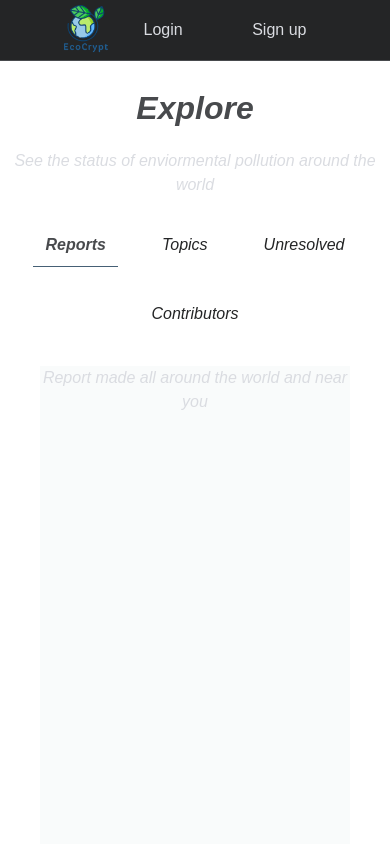
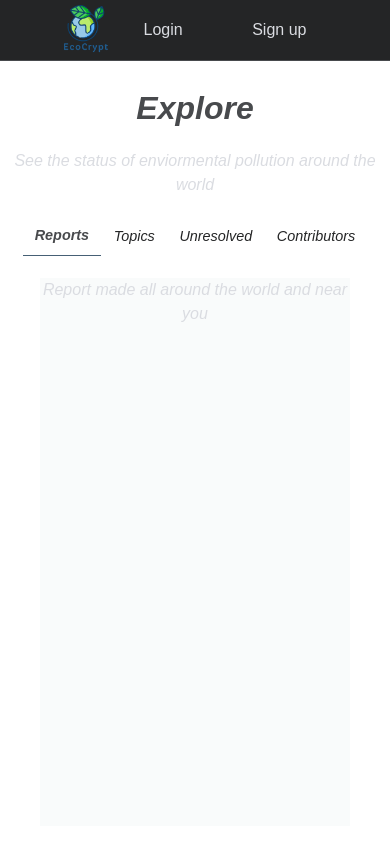
Before and after one commit to lmanzanero/next-js-app, a Next.js app: page /explore in a window 390 px wide. Shown: the top 844 px of the page. Built offline with nearby package versions, Linux system fonts and the light colour scheme.

Commit message:
added sticky section to explore page

```diff
--- a/pages/article/[slug].js
+++ b/pages/article/[slug].js
@@ -8,7 +8,6 @@ import { getStrapiMedia } from "../../services/api/media";
 
 const Article = ({ article, categories }) => {
   const imageUrl = getStrapiMedia(article.image);
-  console.log(article);
   const seo = {
     metaTitle: article.title,
     metaDescription: article.description,
--- a/pages/dashboard.js
+++ b/pages/dashboard.js
@@ -4,7 +4,9 @@ import Layout from '../components/Layout';
 export default function Dashboard() {
   return (
     <Layout>
-      <h1>Dashboard</h1>
+      <div className="page">
+        <h1 className="title">Dashboard</h1>
+      </div>
     </Layout>
   );
 }
--- a/pages/explore.js
+++ b/pages/explore.js
@@ -18,8 +18,8 @@ export default function Explore  () {
         <div className="page explore">
           <h1 className="title">Explore</h1>
           <p className="desc">See the status of enviormental pollution around the world</p>
-          <Tabs selectedIndex={tabIndex} onSelect={index => setTabIndex(index)}>
-            <TabList>
+          <Tabs  selectedIndex={tabIndex} onSelect={index => setTabIndex(index)}>
+            <TabList className="explore-tabs">
               <Tab>Reports</Tab>
               <Tab>Topics</Tab>
               <Tab>Unresolved</Tab>
--- a/styles/globals.css
+++ b/styles/globals.css
@@ -50,16 +50,22 @@ a:hover{
 }
 
 .react-tabs ul {
+  display: flex;
+  flex-direction: row;
+  align-items: center;
+  justify-content: center;
+  background-color: white;
+  padding: 0px 1em;
   color: var(--text-color);
+  font-size: 0.9rem;
   border: none;
 }
 
 .react-tabs ul li {
   height: 1.5em;
-  margin: 1em;
+  margin: 0.5em auto;
   border: none;
   color: var(--bg);
-  justify-content: center;
 }
 
 .react-tabs .react-tabs__tab--selected {
@@ -279,6 +285,13 @@ a:hover{
 
 .page.explore {
   text-align: center;
+}
+
+.page.explore .explore-tabs {
+  position: sticky;
+  top: 0;
+  margin: 0 auto;
+  max-width: 50vw;
 }
 
 .page.explore .more-section {
@@ -1254,6 +1267,13 @@ a:hover{
     margin: auto;
     padding: 1em 2em;
   }
+
+  .page.explore .explore-tabs {
+    position: sticky;
+    top: 0;
+    margin: 0 auto;
+    max-width: 100vw;
+  }
 }
 
 @media screen and (min-width: 24.375em) {
```
